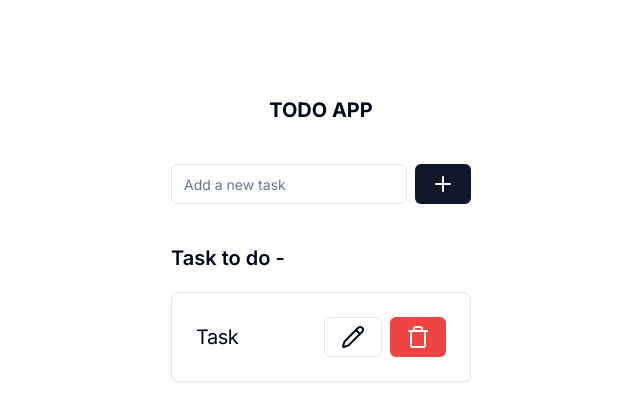
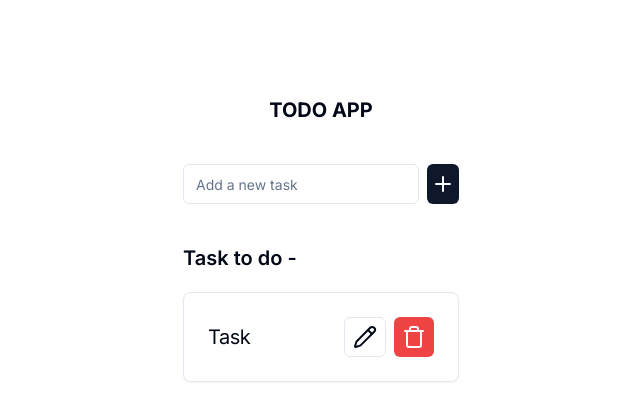
Before and after one commit to alishaaaa20/todo-app, a Next.js app: page / in a window 1280 px wide. Shown: the top 420 px of the page, without its empty margins (319-959 px from the left). Built offline with nearby package versions, Linux system fonts and the light colour scheme.

Commit message:
size adjusted

```diff
--- a/src/components/Todo/TodoDialog.tsx
+++ b/src/components/Todo/TodoDialog.tsx
@@ -27,21 +27,11 @@ export function TodoDialog() {
         <div className="grid gap-4 py-4">
           <div className="grid grid-cols-4 items-center gap-4">
             <Label htmlFor="name" className="text-right">
-              Title
+              Task
             </Label>
             <Input
               id="name"
               defaultValue="Pedro Duarte"
-              className="col-span-3"
-            />
-          </div>
-          <div className="grid grid-cols-4 items-center gap-4">
-            <Label htmlFor="username" className="text-right">
-              Description
-            </Label>
-            <Input
-              id="username"
-              defaultValue="@peduarte"
               className="col-span-3"
             />
           </div>
--- a/src/components/Todo/TodoForm.tsx
+++ b/src/components/Todo/TodoForm.tsx
@@ -1,6 +1,6 @@
 "use client";
 
-import { Card, CardTitle, CardHeader, CardContent } from "@/components/ui/card";
+import { Card, CardTitle, CardHeader } from "@/components/ui/card";
 import { Button } from "@/components/ui/button";
 import { Input } from "@/components/ui/input";
 import { Plus, Pencil, Trash } from "lucide-react";
@@ -10,7 +10,7 @@ const TodoForm: React.FC = () => {
     <>
       <div className="flex w-full max-w-sm items-center space-x-2">
         <Input type="text" placeholder="Add a new task" />
-        <Button type="submit">
+        <Button type="submit" className="p-1 text-sm">
           <Plus />
         </Button>
       </div>
@@ -21,11 +21,11 @@ const TodoForm: React.FC = () => {
         <CardHeader>
           <div className="flex items-center justify-between">
             <CardTitle className="font-normal text-xl">Task</CardTitle>
-            <div className="flex space-x-2 pl-20">
-              <Button variant="outline">
+            <div className="flex space-x-2">
+              <Button variant="outline" className="p-2 text-sm">
                 <Pencil />
               </Button>
-              <Button variant="destructive">
+              <Button variant="destructive" className="p-2 text-sm">
                 <Trash />
               </Button>
             </div>
```
